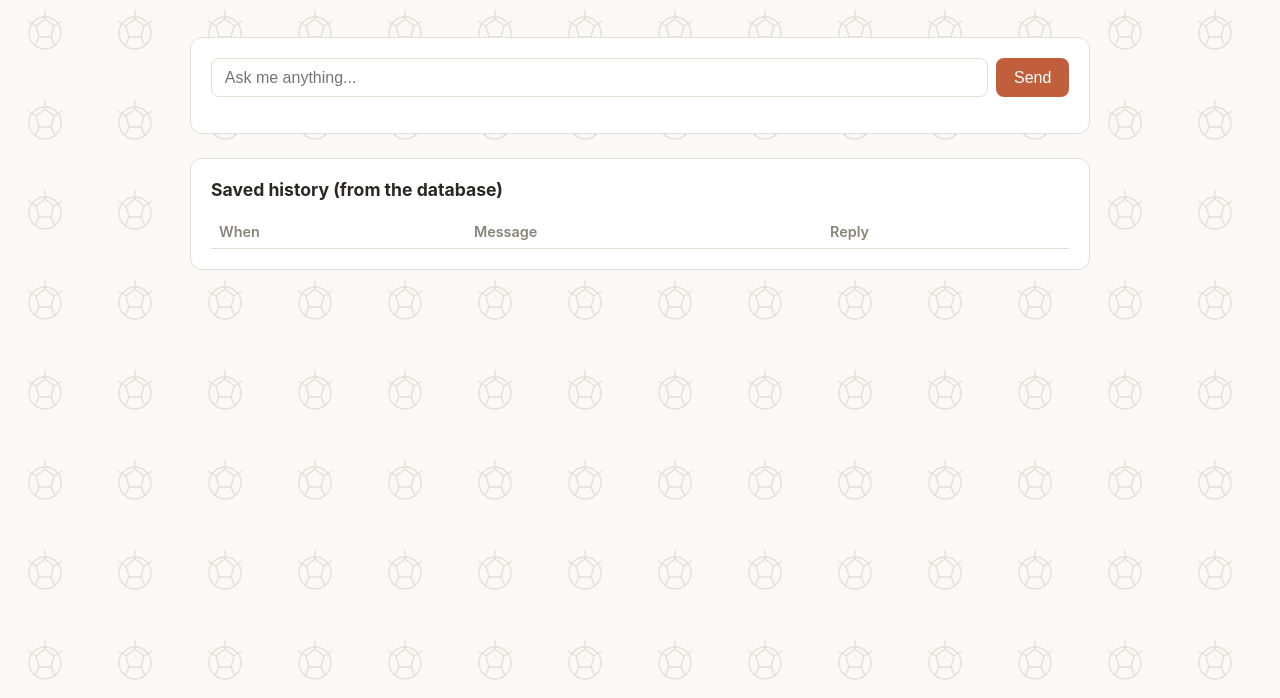
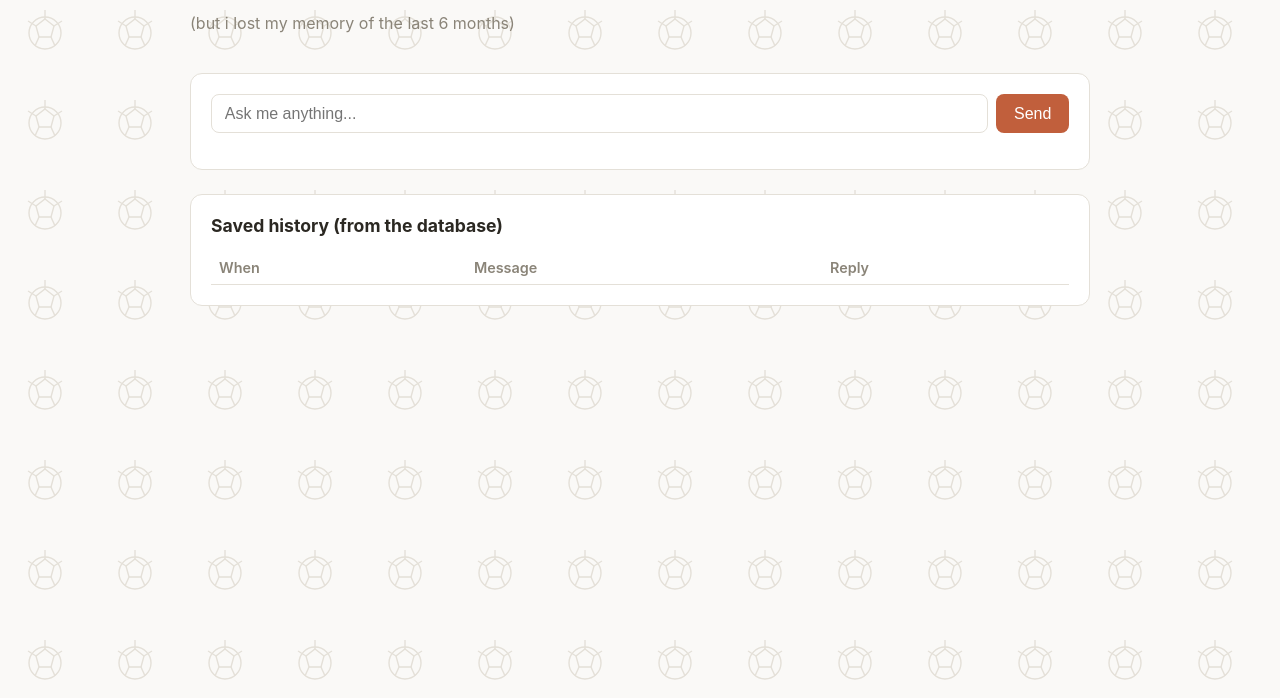
Before and after one commit to BaboonCodeLab/FootballFeverAI, a website: page public/index.html in a window 1280 px wide. Shown: the part 102-800 px from the top of the page. Drawn offline with Linux system fonts and the light colour scheme; no server answers.

```diff
--- a/public/index.html
+++ b/public/index.html
@@ -108,6 +108,7 @@
   <div>
     <h1>⚽⚽⚽FootballFever.ai⚽⚽⚽</h1>
     <p class="subtitle">WC 2026 is over, but i can't get it out of my mind!</p>
+    <p class="subtitle">(but i lost my memory of the last 6 months)</p>
   </div>
 
   <!-- The chat panel: a form with one text input and a submit button.
```
